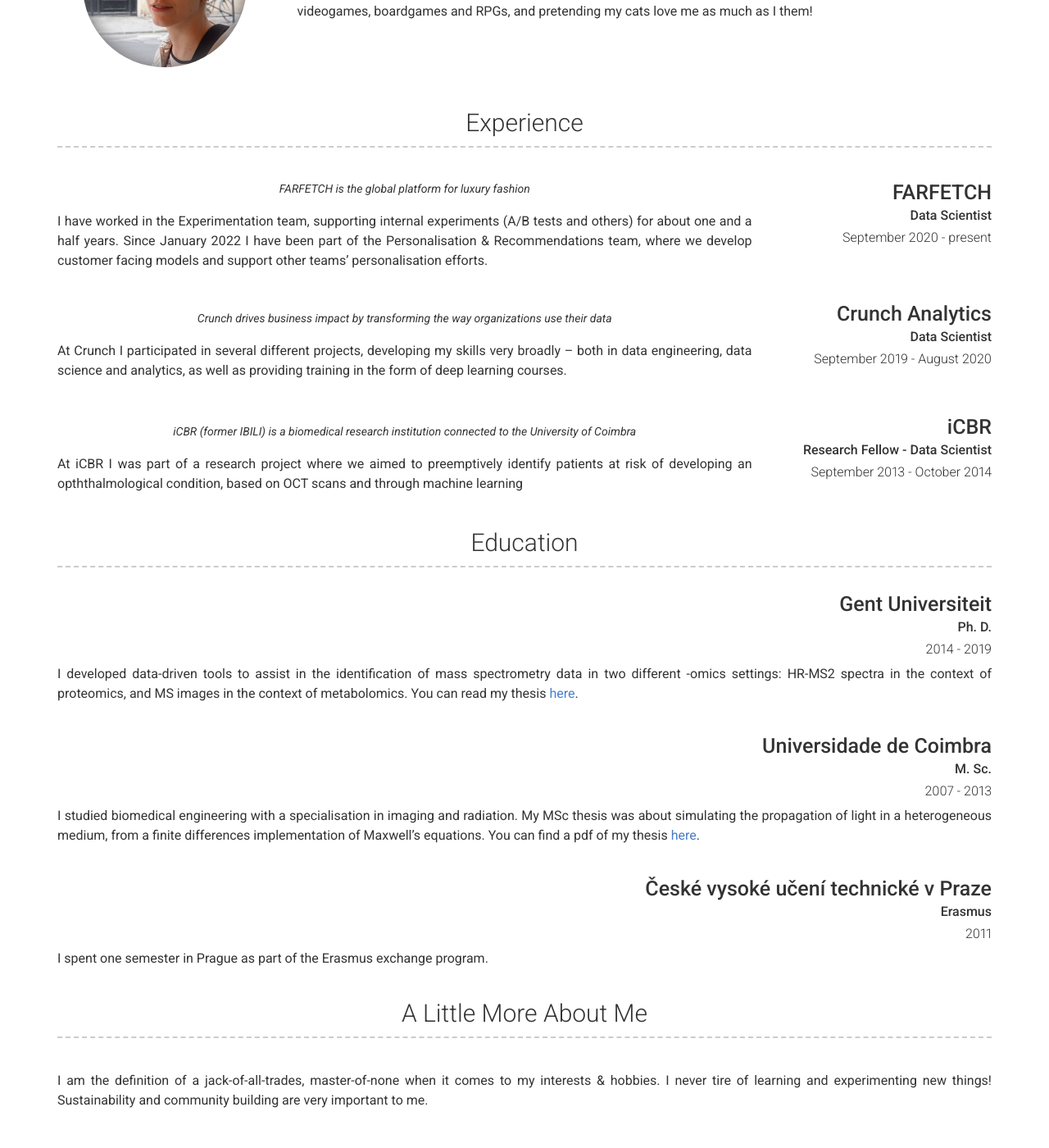
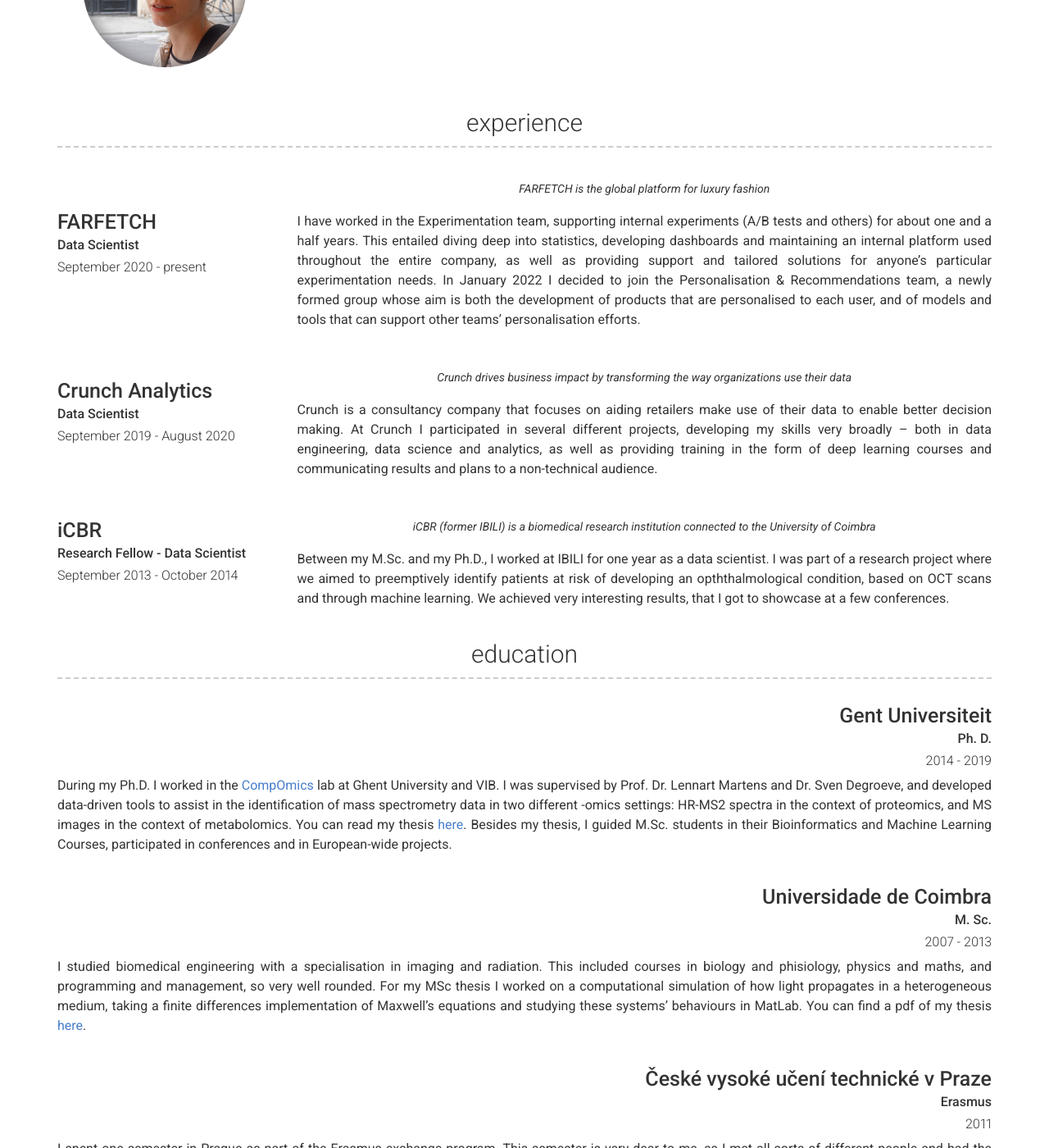
Before and after one commit to a-silvia/a-silvia.github.io, a Jekyll site: the page built from index.md, in a window 1280 px wide and 1400 px high, scrolled down 397 px. Shown: the whole window at 82% size. Built offline with Jekyll 4.4.1, drawn with Linux system fonts in a browser that asks for light colours; nearby versions of some CDN libraries; some of the changed text lies outside the part shown.

Commit message:
updated text

```diff
--- a/_config.yml
+++ b/_config.yml
@@ -27,18 +27,15 @@
   worked in academia and successfully defended my Ph.D. in 2019, in the lovely
   city of Ghent (Belgium). Afterwards I switched gears and opted for a career in
   industry, and in 2020 relocated to Porto, Portugal (yes, mid pandemic!). I am
-  very comfortable with <mark>python</mark> and have experience in data
-  engineering, although my preference is in modelling and in data visualization
-  and story-telling. I love stubbornly (or, optimistically, preserverantly)
-  riding my bike, picking up assorted hobbies, reading, cooking, playing
-  videogames, boardgames and RPGs, and pretending my cats love me as much as I
-  them!
+  very comfortable with <mark>python</mark> and while I do have experience in
+  data engineering, my preference is in <mark>modelling</mark> and in <mark>data
+   visualization</mark> and story-telling.
 
 content:
-  - title: Experience
+  - title: experience
     layout: list
     content:
-      - layout: right
+      - layout: left
         title: FARFETCH
         sub_title: Data Scientist
         caption: September 2020 - present
@@ -47,10 +44,15 @@
         description: |
           I have worked in the Experimentation team, supporting internal
           experiments (A/B tests and others) for about one and a half years.
-          Since January 2022 I have been part of the Personalisation &
-          Recommendations team, where we develop customer facing models and
-          support other teams' personalisation efforts.
-      - layout: right
+          This entailed diving deep into statistics, developing dashboards
+          and maintaining an internal platform used throughout the entire
+          company, as well as providing support and tailored solutions for
+          anyone's particular experimentation needs. In January 2022 I decided
+          to join the Personalisation & Recommendations team, a newly formed
+          group whose aim is both the development of products that are
+          personalised to each user, and of models and tools that can support
+          other teams' personalisation efforts.
+      - layout: left
         title: Crunch Analytics
         sub_title: Data Scientist
         caption: September 2019 - August 2020
@@ -58,11 +60,13 @@
             Crunch drives business impact by transforming the way organizations
             use their data
         description: |
-          At Crunch I participated in several different projects, developing
-          my skills very broadly -- both in data engineering, data science and
-           analytics, as well as providing training in the form of deep learning
-          courses.
-      - layout: right
+          Crunch is a consultancy company that focuses on aiding retailers
+          make use of their data to enable better decision making. At Crunch I
+          participated in several different projects, developing my skills very
+          broadly -- both in data engineering, data science and analytics, as
+          well as providing training in the form of deep learning courses and
+          communicating results and plans to a non-technical audience.
+      - layout: left
         title: iCBR
         sub_title: Research Fellow - Data Scientist
         caption: September 2013 - October 2014
@@ -70,11 +74,13 @@
             iCBR (former IBILI) is a biomedical research institution connected
              to the University of Coimbra
         description: |
-          At iCBR I was part of a research project where we aimed to
-           preemptively identify patients at risk of developing an
-           opththalmological condition, based on OCT scans and through machine
-            learning
-  - title: Education
+          Between my M.Sc. and my Ph.D., I worked at IBILI for one year as a
+          data scientist. I was part of a research project where we aimed to
+          preemptively identify patients at risk of developing an
+          opththalmological condition, based on OCT scans and through machine
+          learning. We achieved very interesting results, that I got to showcase
+          at a few conferences.
+  - title: education
     layout: list
     content:
       - layout: top-right
@@ -82,10 +88,17 @@
         sub_title: Ph. D.
         caption: 2014 -  2019
         description: |
-          I developed data-driven tools to assist in the identification of
-          mass spectrometry data in two different -omics settings: HR-MS2
-          spectra in the context of proteomics, and MS images in the context of
-           metabolomics. You can read my thesis [here](https://www.linkedin.com/in/anasilviacsilva/overlay/1557925045290/single-media-viewer/?type=DOCUMENT&profileId=ACoAAAXRp8kBXs56rcPWZZyOfUydq-RbIz5Xz38).
+          During my Ph.D. I worked in the
+          [CompOmics](https://www.compomics.com/) lab at Ghent University and
+          VIB. I was supervised by Prof. Dr. Lennart Martens and Dr. Sven
+          Degroeve, and developed data-driven tools to assist in the
+          identification of mass spectrometry data in two different -omics
+          settings: HR-MS2 spectra in the context of proteomics, and MS images
+          in the context of metabolomics. You can read my thesis
+          [here](https://www.linkedin.com/in/anasilviacsilva/overlay/1557925045290/single-media-viewer/?type=DOCUMENT&profileId=ACoAAAXRp8kBXs56rcPWZZyOfUydq-RbIz5Xz38).
+          Besides my thesis, I guided M.Sc. students in their Bioinformatics
+          and Machine Learning Courses, participated in conferences and in
+          European-wide projects.
 
       - layout: top-right
         title: Universidade de Coimbra
@@ -93,23 +106,34 @@
         caption: 2007 - 2013
         description: |
           I studied biomedical engineering with a specialisation in imaging and
-          radiation. My MSc thesis was about simulating the propagation of light
-           in a heterogeneous medium, from a finite differences implementation
-           of Maxwell's equations. You can find a pdf of my thesis
-           [here](https://estudogeral.sib.uc.pt/handle/10316/26779).
+          radiation. This included courses in biology and phisiology, physics
+          and maths, and programming and management, so very well rounded. For
+          my MSc thesis I worked on a computational simulation of how light
+          propagates in a heterogeneous medium, taking a finite differences
+          implementation of Maxwell's equations and studying these systems'
+          behaviours in MatLab. You can find a pdf of my thesis
+          [here](https://estudogeral.sib.uc.pt/handle/10316/26779).
       - layout: top-right
         title: České vysoké učení technické v Praze
         sub_title: Erasmus
         caption: 2011
         description: |
           I spent one semester in Prague as part of the Erasmus exchange
-          program.
-  - title: A Little More About Me
+          program. This semester is very dear to me, as I met all sorts of
+          different people and had the opportunity to visit many different
+          places. I did my coursework in several different faculties scattered
+          around Prague.
+  - title: a little more about me
     layout: text
     content: |
       I am the definition of a jack-of-all-trades, master-of-none when it comes
       to my interests & hobbies. I never tire of learning and experimenting new
        things! Sustainability and community building are very important to me.
+       My native language is Portuguese, I'm fluent in English and have a basic
+       grasp on Dutch, French and Spanish. I love stubbornly (or, if you're an
+       optimist, preserverantly) riding my bike, picking up assorted hobbies,
+       reading, cooking, playing videogames, boardgames and RPGs, and
+       pretending my cats love me as much as I them!
 
 # Footer
 footer_show_references: false
```
